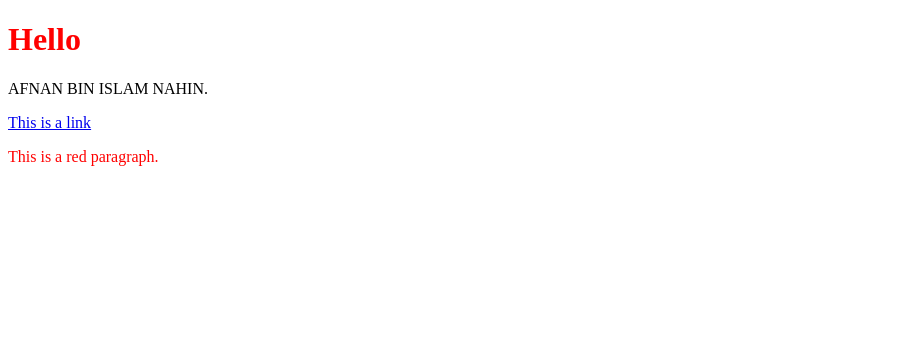
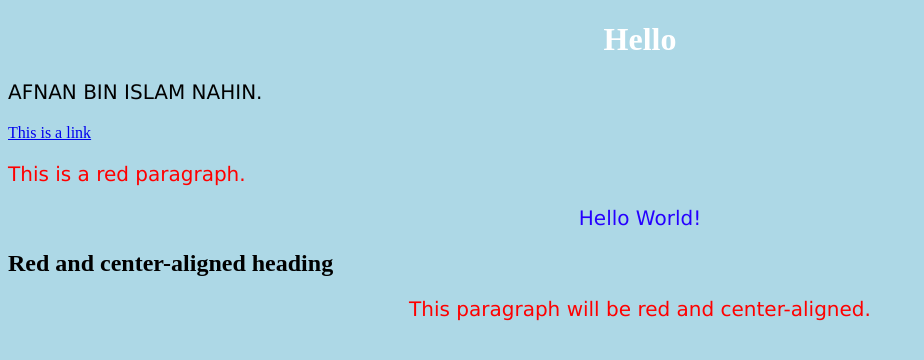
Before and after one commit to AfnanBinIslamNahin/Learning-Web-Tech-Sum-24-25, a plain HTML site: page index.html in a window 1280 px wide. Shown: the whole page, without its empty margins (0-924 px from the left). Drawn offline with Linux system fonts and the light colour scheme.

Commit message:
Updated File

```diff
--- a/index.html
+++ b/index.html
@@ -11,5 +11,9 @@
       <p>AFNAN BIN ISLAM NAHIN.</p>
 <a href="https://www.w3schools.com">This is a link</a>
 <p style="color:red;">This is a red paragraph.</p>
+<p id="para1">Hello World!</p>
+<h2 class="center">Red and center-aligned heading</h2>
+<p class="center">This paragraph will be red and center-aligned.</p>
+
 </body>
 </html>
--- a/style.css
+++ b/style.css
@@ -1,4 +1,21 @@
-h1{
-    color:red;
+body {
+  background-color: lightblue;
+}
 
+h1 {
+  color: white;
+  text-align: center;
 }
+
+p {
+  font-family: verdana;
+  font-size: 20px;
+}
+#para1 {
+  text-align: center;
+  color: rgb(38, 0, 255);
+}
+p.center {
+  text-align: center;
+  color: red;
+}
```
